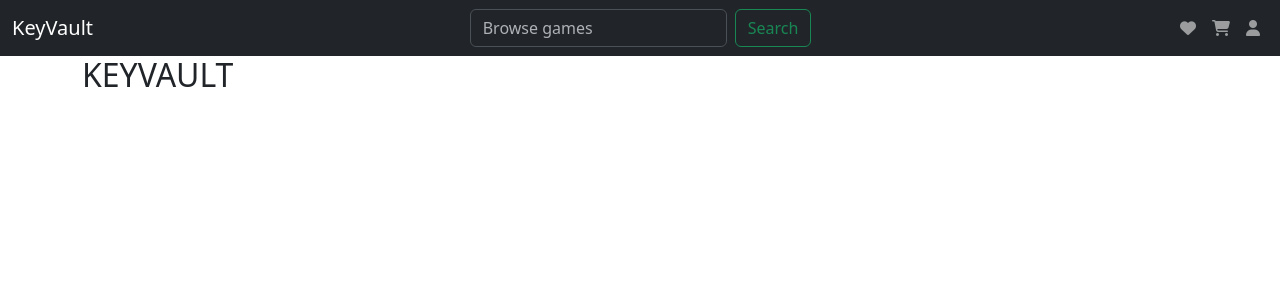
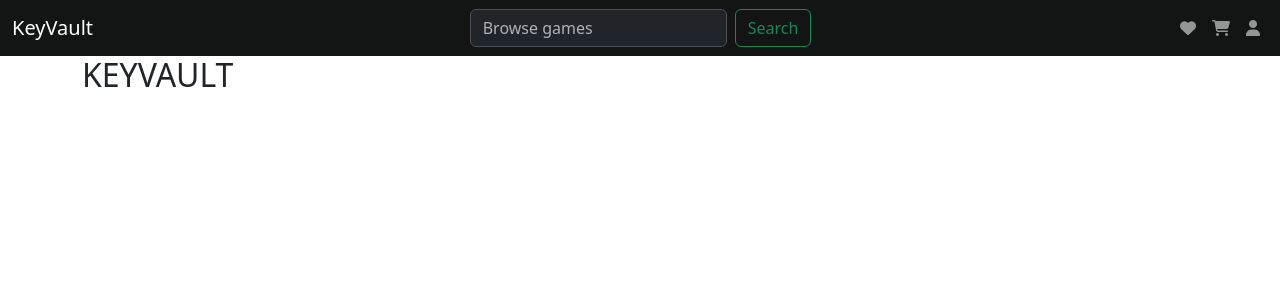
Before and after one commit to Tariq-845/KeyVault, a Django app: page / in a window 1280 px wide. Shown: the top 300 px of the page. Run offline with Django 4.2, Linux system fonts and the light colour scheme; some libraries are stand-ins or nearby versions.

Commit message:
changed navbar colour for test

```diff
--- a/keyvault/static/css/style.css
+++ b/keyvault/static/css/style.css
@@ -7,3 +7,7 @@
         flex-grow: 0;
     }
 } */
+
+.bg-dark {
+    background-color: #131515 !important;
+}
```
